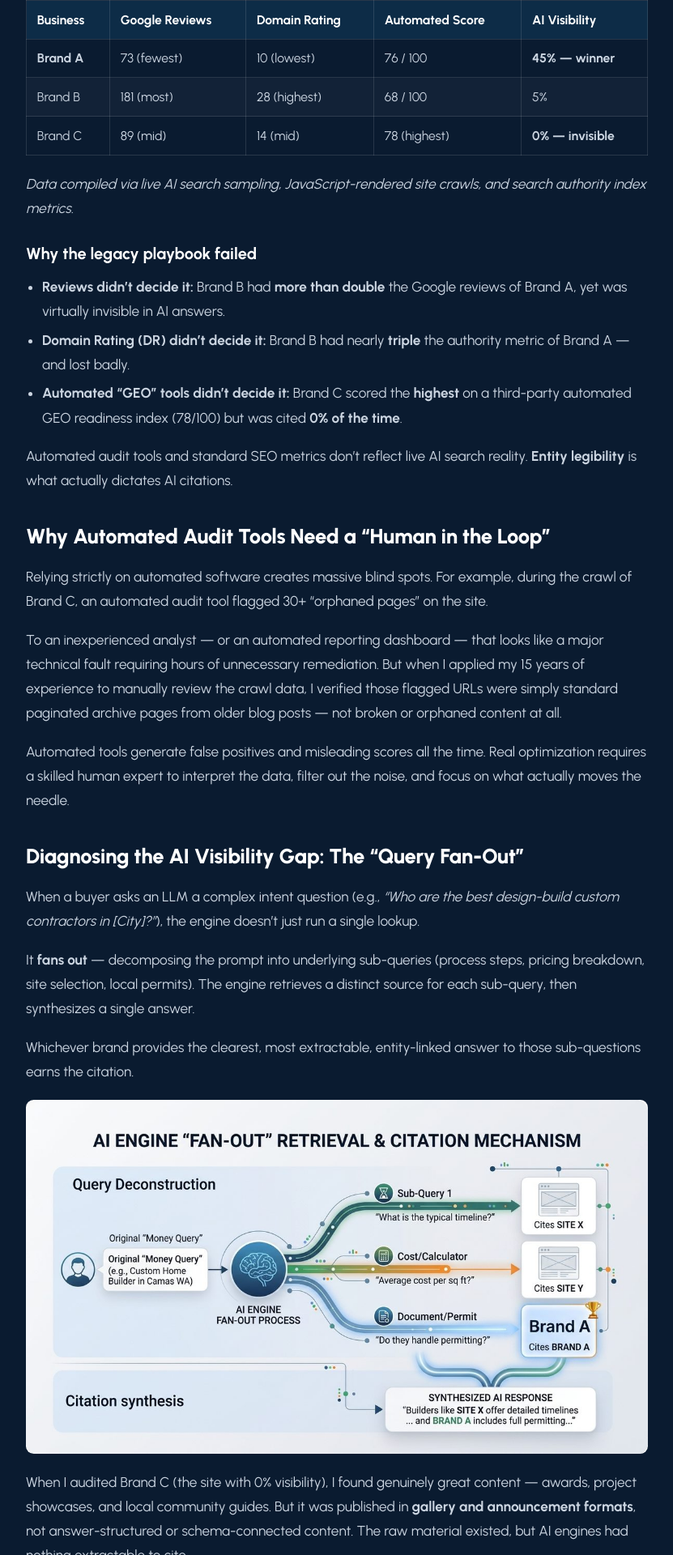
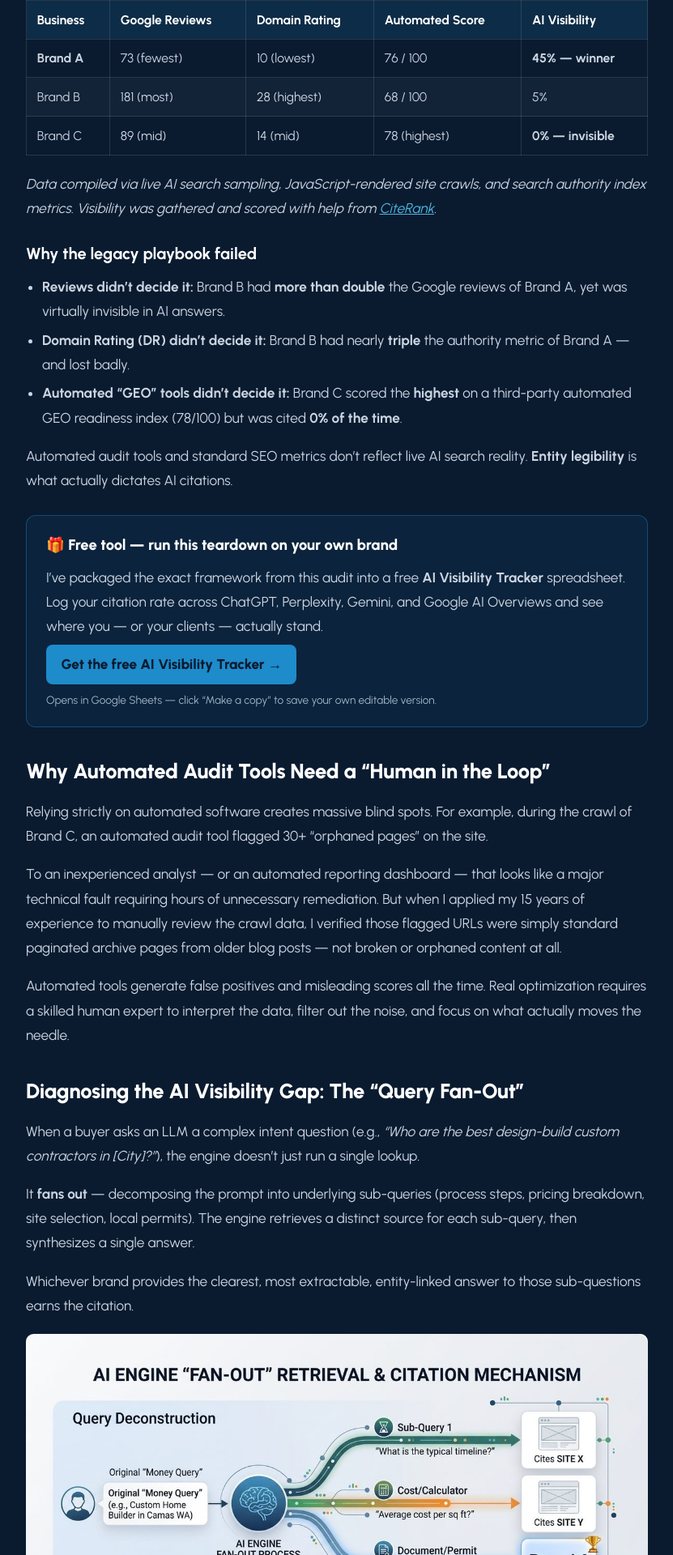
Before and after one commit to rndholland-png/seo-portfolio, a Jekyll site: the page built from _posts/2026-09-16-why-0-ai-visibility-isnt-an-seo-problem.md, in a window 1280 px wide. Shown: the part 1752-3672 px from the top of the page at 81% size, without its empty margins (224-1055 px from the left). Built offline with Jekyll 4.4.1, drawn with Linux system fonts in a browser that asks for light colours; nearby versions of some CDN libraries.

Commit message:
blog update

```diff
--- a/_layouts/base.html
+++ b/_layouts/base.html
@@ -55,6 +55,12 @@ document.addEventListener('click', function(e){
     .post-content thead th { background:rgba(30,139,203,.15); color:#fff; font-weight:700; }
     .post-content tbody tr:nth-child(even) { background:rgba(255,255,255,.03); }
     .post-content hr { border:none; border-top:1px solid rgba(255,255,255,.1); margin:2rem 0; }
+    .post-content .resource { border:1px solid rgba(30,139,203,.4); background:rgba(30,139,203,.08); border-radius:.75rem; padding:1.25rem 1.5rem; margin:1.75rem 0; }
+    .post-content .resource h4 { color:#fff; font-weight:800; font-size:1.15rem; margin:0 0 .5rem; }
+    .post-content .resource p { margin:0 0 .5rem; }
+    .post-content .resource .btn { display:inline-block; background:#1E8BCB; color:#0A1B30; font-weight:800; padding:.6rem 1.15rem; border-radius:.5rem; text-decoration:none; }
+    .post-content .resource .btn:hover { background:#4FB6E0; }
+    .post-content .resource .note { font-size:.85rem; color:#9fb3c8; margin:.5rem 0 0; }
   </style>
 </head>
 <body class="p-6 md:p-8 min-h-screen flex flex-col">
--- a/_posts/2026-09-16-why-0-ai-visibility-isnt-an-seo-problem.md
+++ b/_posts/2026-09-16-why-0-ai-visibility-isnt-an-seo-problem.md
@@ -35,7 +35,7 @@ Here is where the counterintuitive truth of GEO emerges: traditional SEO metrics
 | Brand B | 181 (most) | 28 (highest) | 68 / 100 | 5% |
 | Brand C | 89 (mid) | 14 (mid) | 78 (highest) | **0% — invisible** |
 
-*Data compiled via live AI search sampling, JavaScript-rendered site crawls, and search authority index metrics.*
+*Data compiled via live AI search sampling, JavaScript-rendered site crawls, and search authority index metrics. Visibility was gathered and scored with help from [CiteRank](https://citerankscore.com/).*
 
 ### Why the legacy playbook failed
 
@@ -44,6 +44,13 @@ Here is where the counterintuitive truth of GEO emerges: traditional SEO metrics
 - **Automated "GEO" tools didn't decide it:** Brand C scored the **highest** on a third-party automated GEO readiness index (78/100) but was cited **0% of the time**.
 
 Automated audit tools and standard SEO metrics don't reflect live AI search reality. **Entity legibility** is what actually dictates AI citations.
+
+<div class="resource">
+  <h4>🎁 Free tool — run this teardown on your own brand</h4>
+  <p>I’ve packaged the exact framework from this audit into a free <strong>AI Visibility Tracker</strong> spreadsheet. Log your citation rate across ChatGPT, Perplexity, Gemini, and Google AI Overviews and see where you — or your clients — actually stand.</p>
+  <p><a class="btn" href="https://docs.google.com/spreadsheets/d/1hYX3oa-_YA33PiJScpt_NSbiyrSShoep/copy" target="_blank" rel="noopener">Get the free AI Visibility Tracker →</a></p>
+  <p class="note">Opens in Google Sheets — click “Make a copy” to save your own editable version.</p>
+</div>
 
 ## Why Automated Audit Tools Need a "Human in the Loop"
 
```
